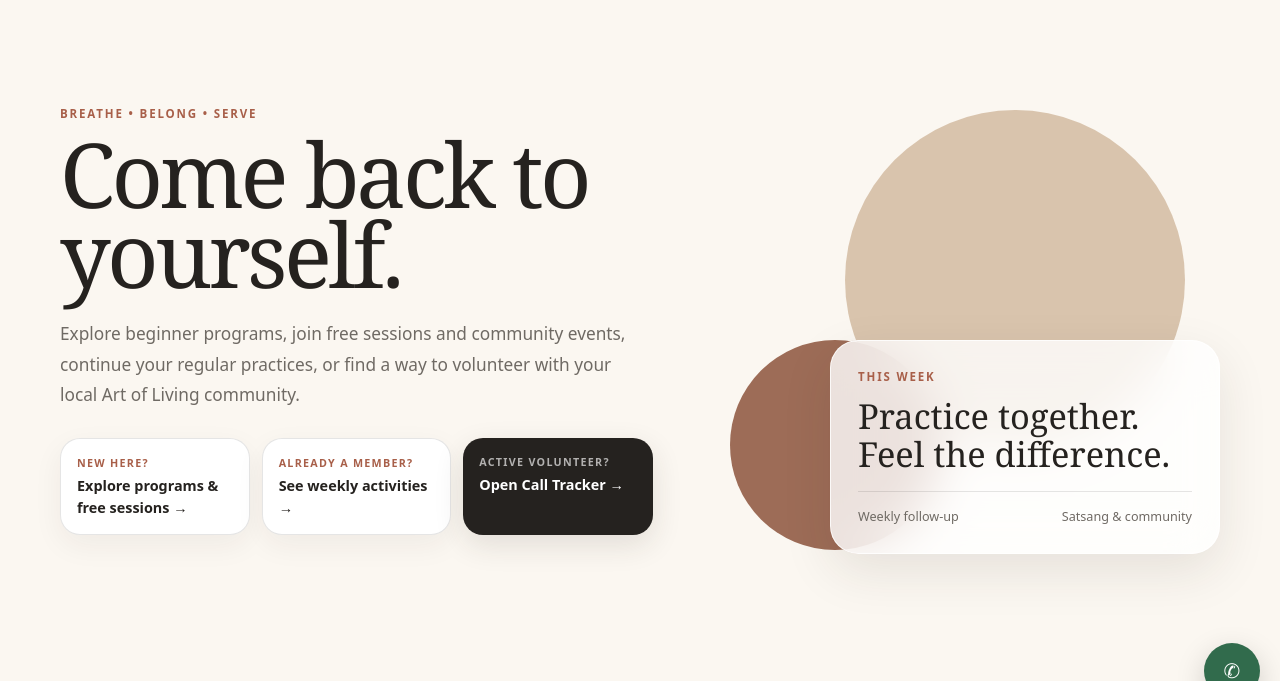
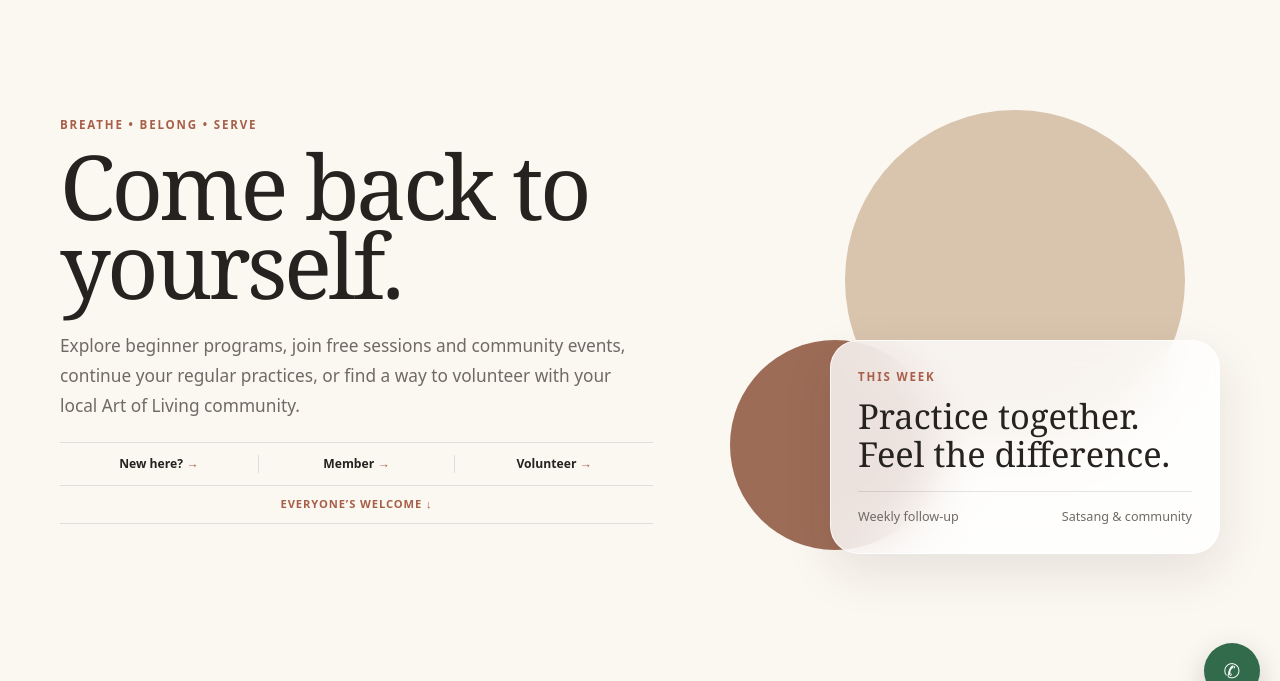
Before and after one commit to aolnagawara/aolf.club, a website built with Vite: page src/index.html in a window 1280 px wide. Shown: the part 81-762 px from the top of the page. Built offline with nearby package versions, Linux system fonts and the light colour scheme.

Commit message:
Minor changes in main page.

```diff
--- a/src/index.html
+++ b/src/index.html
@@ -71,10 +71,10 @@
           <a class="opacity-75 transition hover:opacity-100" href="#free-activities">Free Activities</a>
           <a class="opacity-75 transition hover:opacity-100" href="#schedule">Schedule</a>
           <a class="opacity-75 transition hover:opacity-100" href="#members">Members</a>
-          <a class="opacity-75 transition hover:opacity-100" href="/volunteer.html">Volunteer</a>
+          <a class="opacity-75 transition hover:opacity-100" href="/volunteer">Volunteer</a>
           <a
             class="rounded-full bg-[#25221f] px-[17px] py-[11px] text-white"
-            href="/volunteer.html"
+            href="/volunteer"
           >Call Tracker</a>
         </nav>
 
@@ -98,8 +98,8 @@
         <a class="border-t border-black/10 py-[11px] font-bold" href="#free-activities" @click="menuOpen = false">Free Activities</a>
         <a class="border-t border-black/10 py-[11px] font-bold" href="#schedule" @click="menuOpen = false">Schedule</a>
         <a class="border-t border-black/10 py-[11px] font-bold" href="#members" @click="menuOpen = false">Members</a>
-        <a class="border-t border-black/10 py-[11px] font-bold" href="/volunteer.html" @click="menuOpen = false">Volunteer</a>
-        <a class="border-t border-black/10 py-[11px] font-bold" href="/volunteer.html" @click="menuOpen = false">Call Tracker</a>
+        <a class="border-t border-black/10 py-[11px] font-bold" href="/volunteer" @click="menuOpen = false">Volunteer</a>
+        <a class="border-t border-black/10 py-[11px] font-bold" href="/volunteer" @click="menuOpen = false">Call Tracker</a>
       </nav>
     </header>
 
@@ -119,18 +119,20 @@
               Explore beginner programs, join free sessions and community events, continue your regular practices, or find a way to volunteer with your local Art of Living community.
             </p>
 
-            <div class="mt-7 grid gap-3 sm:grid-cols-3 md:max-w-[700px]">
-              <a href="#programs" class="rounded-[20px] border border-black/10 bg-white p-4 shadow-[0_10px_30px_rgba(49,42,34,0.06)] transition hover:-translate-y-0.5">
-                <div class="text-[0.67rem] font-extrabold uppercase tracking-[0.12em] text-[#a85f49]">New here?</div>
-                <div class="mt-1 text-[0.9rem] font-extrabold">Explore programs & free sessions →</div>
-              </a>
-              <a href="#members" class="rounded-[20px] border border-black/10 bg-white p-4 shadow-[0_10px_30px_rgba(49,42,34,0.06)] transition hover:-translate-y-0.5">
-                <div class="text-[0.67rem] font-extrabold uppercase tracking-[0.12em] text-[#a85f49]">Already a member?</div>
-                <div class="mt-1 text-[0.9rem] font-extrabold">See weekly activities →</div>
-              </a>
-              <a href="/volunteer.html" class="rounded-[20px] bg-[#25221f] p-4 text-white shadow-[0_10px_30px_rgba(49,42,34,0.12)] transition hover:-translate-y-0.5">
-                <div class="text-[0.67rem] font-extrabold uppercase tracking-[0.12em] text-white/65">Active volunteer?</div>
-                <div class="mt-1 text-[0.9rem] font-extrabold">Open Call Tracker →</div>
+            <div class="mt-5 border-y border-black/10 md:max-w-[700px]">
+              <div class="grid grid-cols-3 py-3 text-center">
+                <a href="#programs" class="px-1 text-[0.76rem] font-extrabold whitespace-nowrap">
+                  New here? <span class="text-[#a85f49]">→</span>
+                </a>
+                <a href="#members" class="border-x border-black/10 px-1 text-[0.76rem] font-extrabold whitespace-nowrap">
+                  Member <span class="text-[#a85f49]">→</span>
+                </a>
+                <a href="/volunteer" class="px-1 text-[0.76rem] font-extrabold whitespace-nowrap">
+                  Volunteer <span class="text-[#a85f49]">→</span>
+                </a>
+              </div>
+              <a href="#free-activities" class="block border-t border-black/10 py-2.5 text-center text-[0.7rem] font-extrabold uppercase tracking-[0.08em] text-[#a85f49]">
+                Everyone’s Welcome ↓
               </a>
             </div>
           </div>
@@ -293,7 +295,7 @@
               <a class="flex justify-between border-b border-black/10 py-4 font-extrabold" href="#schedule"><span>Weekly Practices & Follow-ups</span><span>→</span></a>
               <a class="flex justify-between border-b border-black/10 py-4 font-extrabold" href="#schedule"><span>Satsang & Community</span><span>→</span></a>
               <a class="flex justify-between border-b border-black/10 py-4 font-extrabold" href="https://wa.me/918884560660" target="_blank" rel="noopener noreferrer"><span>Advanced Programs</span><span>↗</span></a>
-              <a class="flex justify-between border-b border-black/10 py-4 font-extrabold" href="/volunteer.html"><span>Volunteer / Seva Opportunities</span><span>→</span></a>
+              <a class="flex justify-between border-b border-black/10 py-4 font-extrabold" href="/volunteer"><span>Volunteer / Seva Opportunities</span><span>→</span></a>
             </div>
           </div>
         </div>
@@ -317,7 +319,7 @@
                   <div class="rounded-[18px] bg-white/70 p-4 font-bold">Social media & creative help</div>
                   <div class="rounded-[18px] bg-white/70 p-4 font-bold">Other local seva</div>
                 </div>
-                <a class="mt-5 inline-flex items-center justify-center gap-2 rounded-full bg-[#25221f] px-5 py-[13px] text-[0.88rem] font-extrabold text-white" href="/volunteer.html">See current volunteer opportunities →</a>
+                <a class="mt-5 inline-flex items-center justify-center gap-2 rounded-full bg-[#25221f] px-5 py-[13px] text-[0.88rem] font-extrabold text-white" href="/volunteer">See current volunteer opportunities →</a>
               </div>
             </div>
           </div>
@@ -354,8 +356,8 @@
           <a href="#free-activities">Free Activities</a>
           <a href="#schedule">Schedule</a>
           <a href="#members">Members</a>
-          <a href="/volunteer.html">Volunteer</a>
-          <a href="/volunteer.html">Call Tracker</a>
+          <a href="/volunteer">Volunteer</a>
+          <a href="/volunteer">Call Tracker</a>
           <a href="/privacy.html">Privacy Policy</a>
           <a href="/terms.html">Terms of Service</a>
           <a href="https://www.artofliving.org/" target="_blank" rel="noopener noreferrer">Official Art of Living site</a>
```
